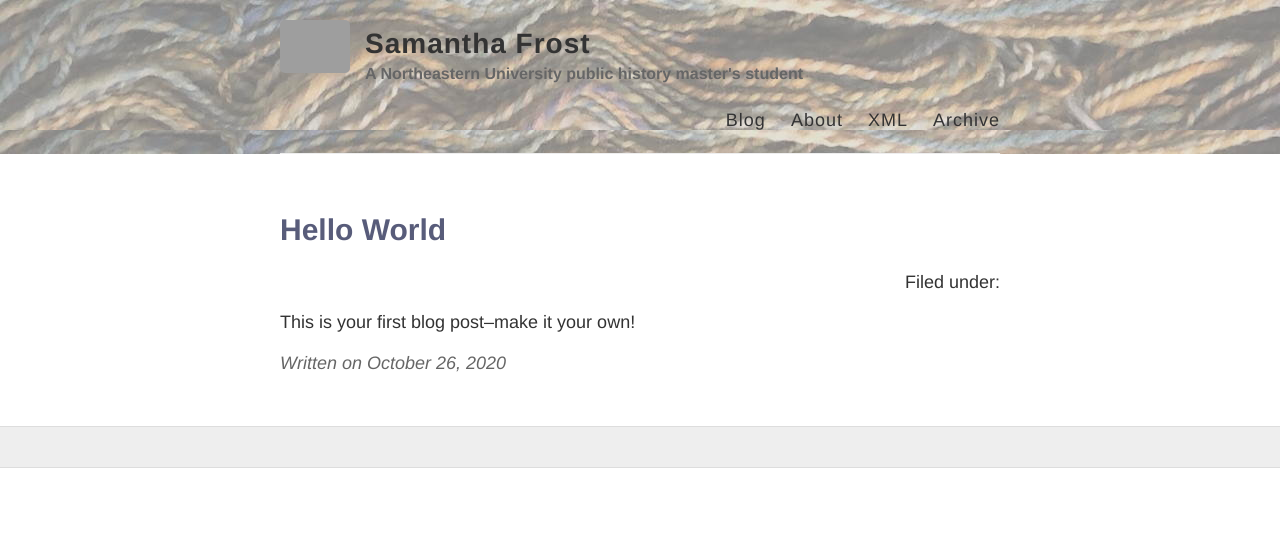
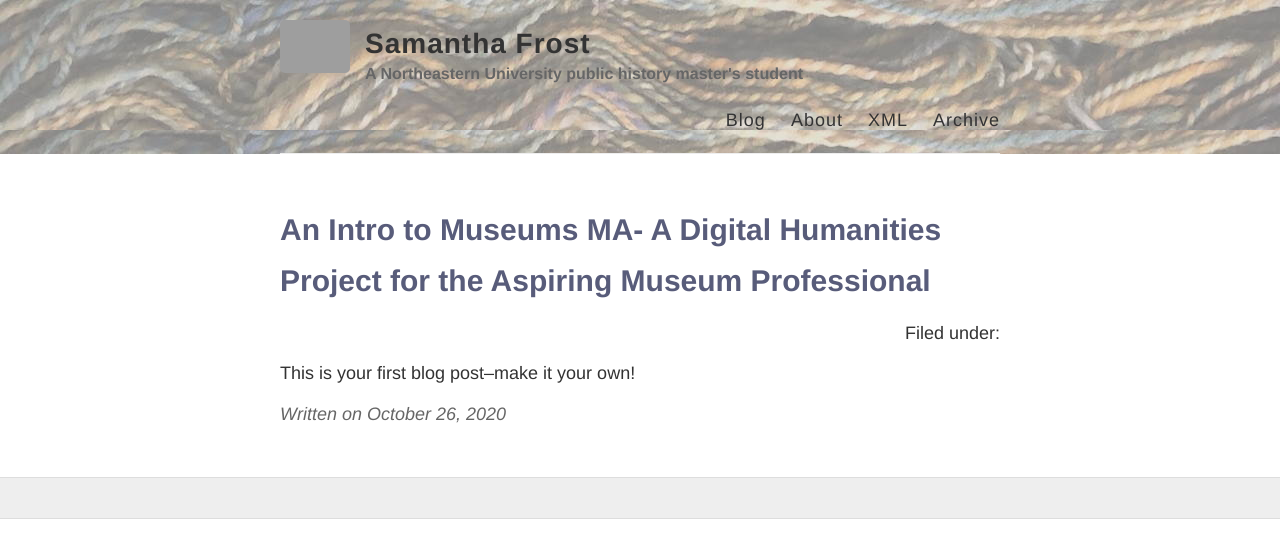
Before and after one commit to samanthafrost/samanthafrost.github.io, a Jekyll site: the page built from _posts/2020-10-26-Hello-World.md, in a window 1280 px wide. Shown: the top 558 px of the page. Built offline with Jekyll 4.4.1, drawn with Linux system fonts in a browser that asks for light colours; grey boxes are pictures that could not be loaded.

Commit message:
Update 2020-10-26-Hello-World.md

```diff
--- a/_posts/2020-10-26-Hello-World.md
+++ b/_posts/2020-10-26-Hello-World.md
@@ -1,6 +1,6 @@
 ---
 layout: post
-title: #An Intro to Museums MA- A Digital Humanities Project for the Aspiring Museum Professional
+title: An Intro to Museums MA- A Digital Humanities Project for the Aspiring Museum Professional
 ---
 
 This is your first blog post--make it your own!
```
